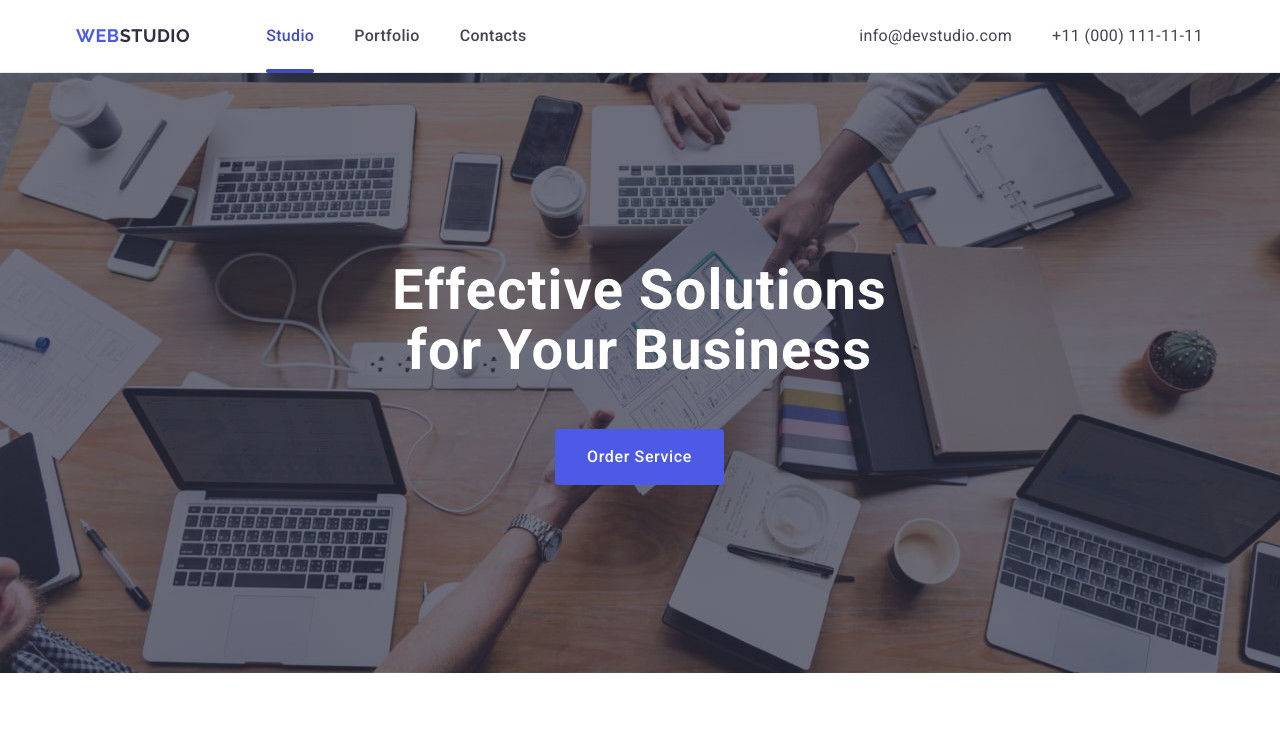
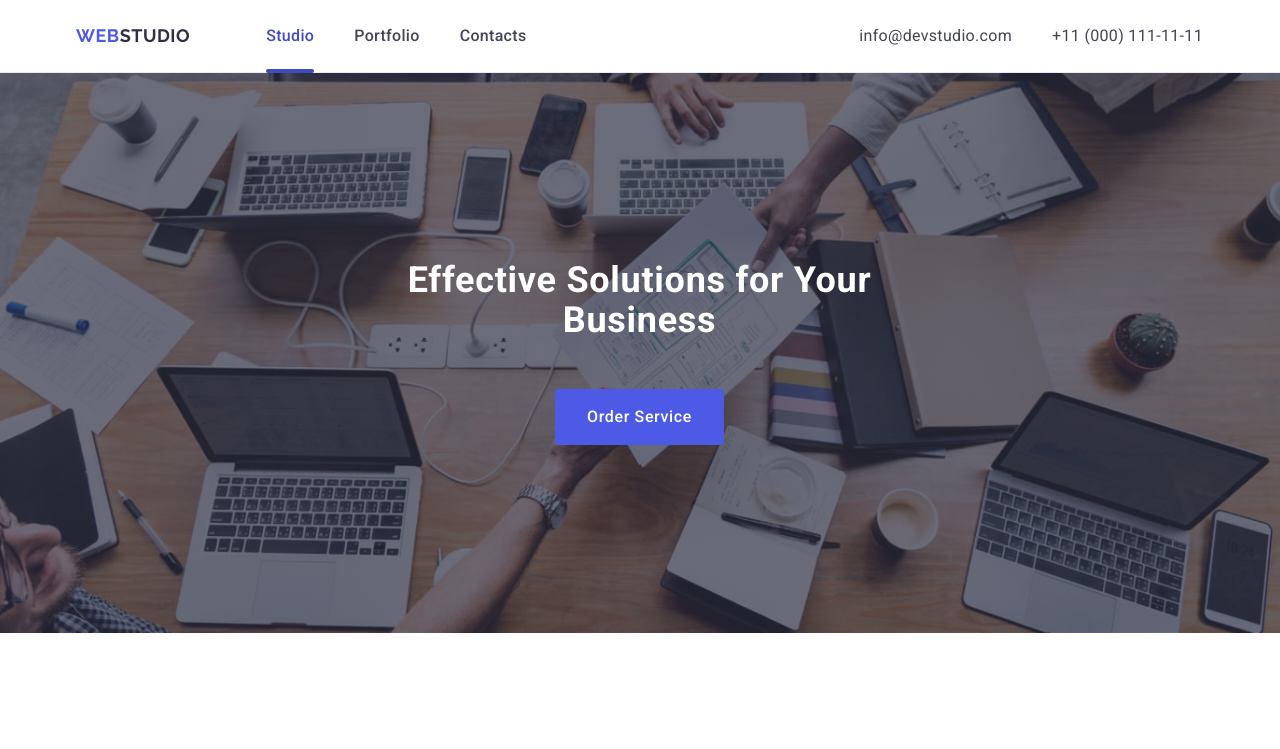
Before and after one commit to Olenasoloviva/goit-markup-hw-06, a plain HTML site: page index.html in a window 1280 px wide. Shown: the top 749 px of the page. Drawn offline with nearby package versions, Linux system fonts and the light colour scheme.

Commit message:
Update styles.css

```diff
--- a/css/styles.css
+++ b/css/styles.css
@@ -446,9 +446,9 @@ address{
 .hero-title {
     color: #FFF;
     text-align: center;
-    font-size: 56px;
+    font-size: 36px;
     font-weight: 700;
-    line-height: 1.07;
+    line-height: 1.11;
     letter-spacing: 0.02em;
     margin-bottom: 48px;
     max-width: 496px;
@@ -481,6 +481,10 @@ address{
     margin-left: auto;
     margin-right: auto;
     transition:  background-color 250ms cubic-bezier(0.4, 0, 0.2, 1);
+}
+
+@media screen and (min-width: 768px){
+
 }
 /* ---------------/----------------- */
 /* ------------------Features----------- */
@@ -585,6 +589,7 @@ address{
 }
 
 @media screen and (min-width: 1158px) {
+    }
     .features {
     padding: 120px 0;
 }
@@ -628,7 +633,6 @@ address{
 /* --------------Taste--------------- */
 .taste {
     background-color: #F4F4FD;
-
     padding: 96px 0 96px 0;
 }
 
@@ -719,7 +723,7 @@ margin-top: 8px;
         padding-right: 108px;
         }
         .taste{
-            padding: 96px 0 96px 0;
+
         }
         .taste-list{
             flex-direction: row;
@@ -732,7 +736,9 @@ margin-top: 8px;
  }
 
  @media screen and (min-width: 1158px){
+    .taste{
 
+    }
  }
 }
 
```
